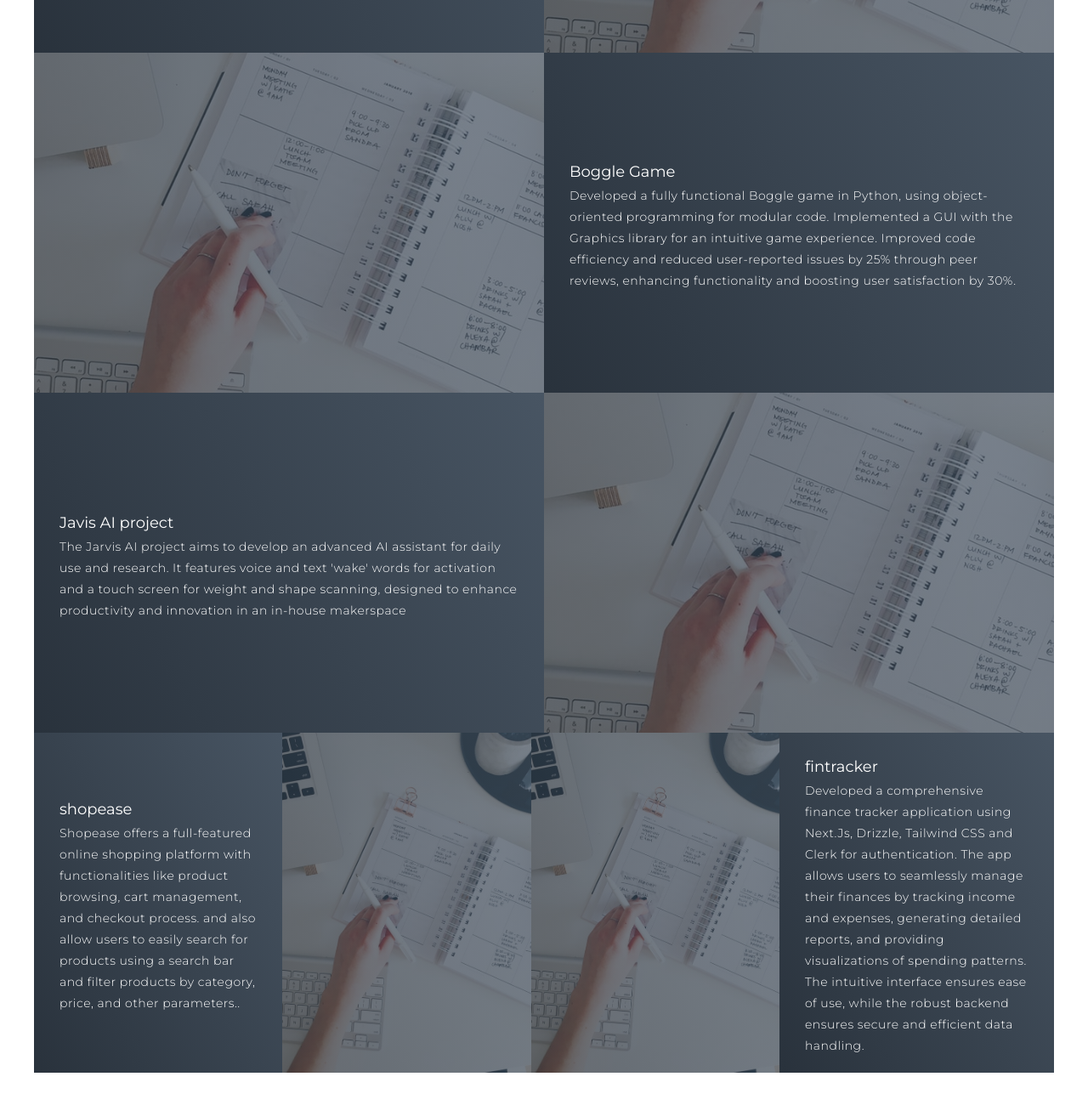
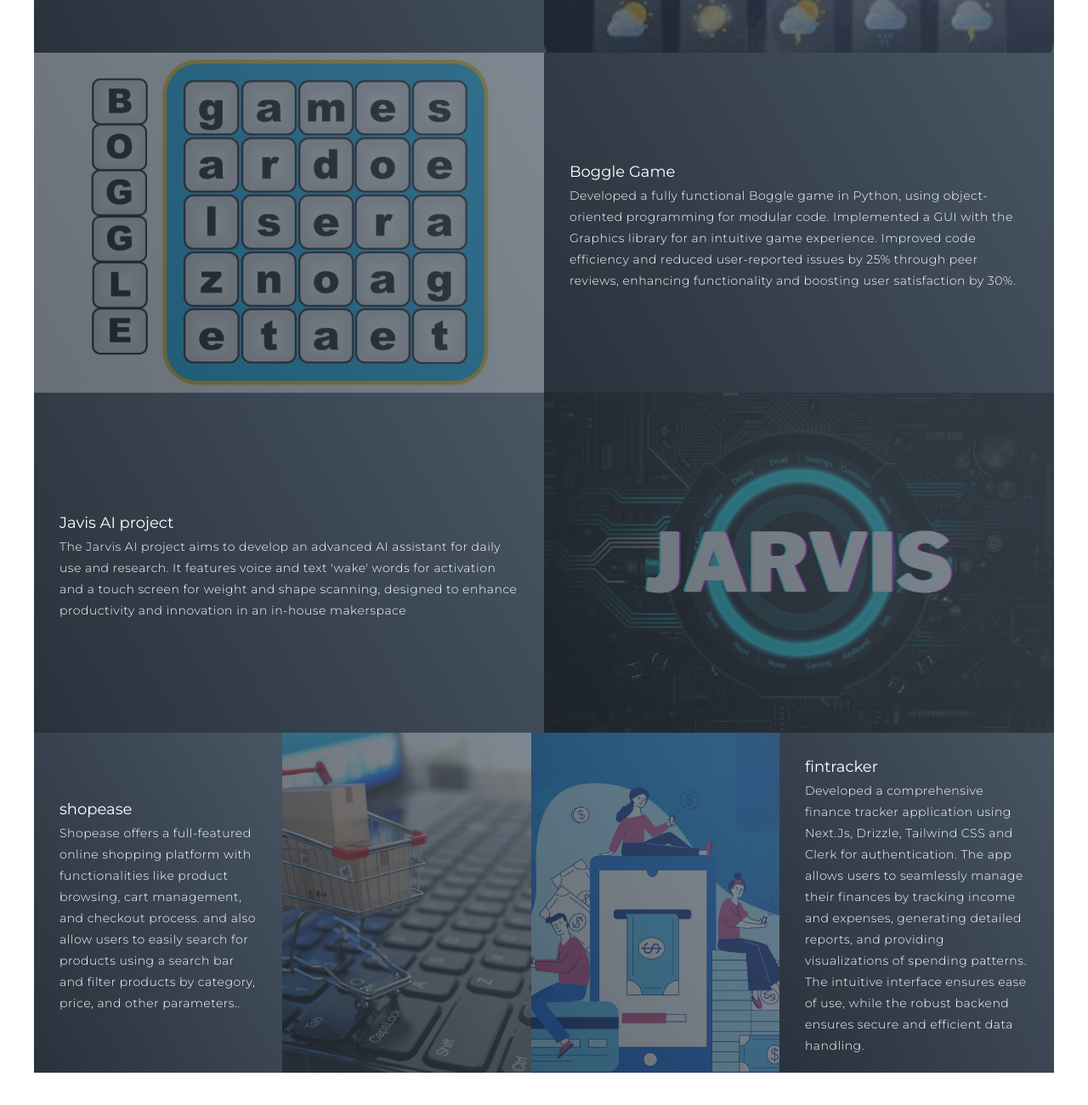
Before and after one commit to Majeed32/Portfolio-, a plain HTML site: page index.html in a window 1280 px wide. Shown: the part 4004-5304 px from the top of the page at 85% size. Drawn offline with Linux system fonts and the light colour scheme.

Commit message:
Update index.html

```diff
--- a/index.html
+++ b/index.html
@@ -145,7 +145,7 @@ Reviewed 100+ student code submissions per semester on Gitlab, providing constru
               Designed and styled the app's user interface with HTML and CSS, enhancing visual appeal and usability.</p>
           </div>
           <div class="project-img">
-            <img src="./img/img-1.png" alt="img">
+            <img src="./img/climasense.jpg" alt="img">
           </div>
         </div>
         <div class="project-item">
@@ -158,7 +158,7 @@ Reviewed 100+ student code submissions per semester on Gitlab, providing constru
               by 25% through peer reviews, enhancing functionality and boosting user satisfaction by 30%.</p>
           </div>
           <div class="project-img">
-            <img src="./img/img-1.png" alt="img">
+            <img src="./img/boggle.jpg" alt="img">
           </div>
         </div>
         <div class="project-item">
@@ -170,7 +170,7 @@ Reviewed 100+ student code submissions per semester on Gitlab, providing constru
                and innovation in an in-house makerspace</p>
           </div>
           <div class="project-img">
-            <img src="./img/img-1.png" alt="img">
+            <img src="./img/jarvis.jpg" alt="img">
           </div>
         </div>
         <div class="project-item">
@@ -183,7 +183,7 @@ Reviewed 100+ student code submissions per semester on Gitlab, providing constru
               The intuitive interface ensures ease of use, while the robust backend ensures secure and efficient data handling.</p>
           </div>
           <div class="project-img">
-            <img src="./img/img-1.png" alt="img">
+            <img src="./img/fintracker.jpg" alt="img">
         </div>
         <div class="project-item">
         <div class="project-info">
@@ -193,7 +193,7 @@ Reviewed 100+ student code submissions per semester on Gitlab, providing constru
 and also allow users to easily search for products using a search bar and filter products by category, price, and other parameters..</p>
         </div>
         <div class="project-img">
-          <img src="./img/img-1.png" alt="img">
+          <img src="./img/shopease.jpg" alt="img">
         </div>
         </div>
         </div>
```
